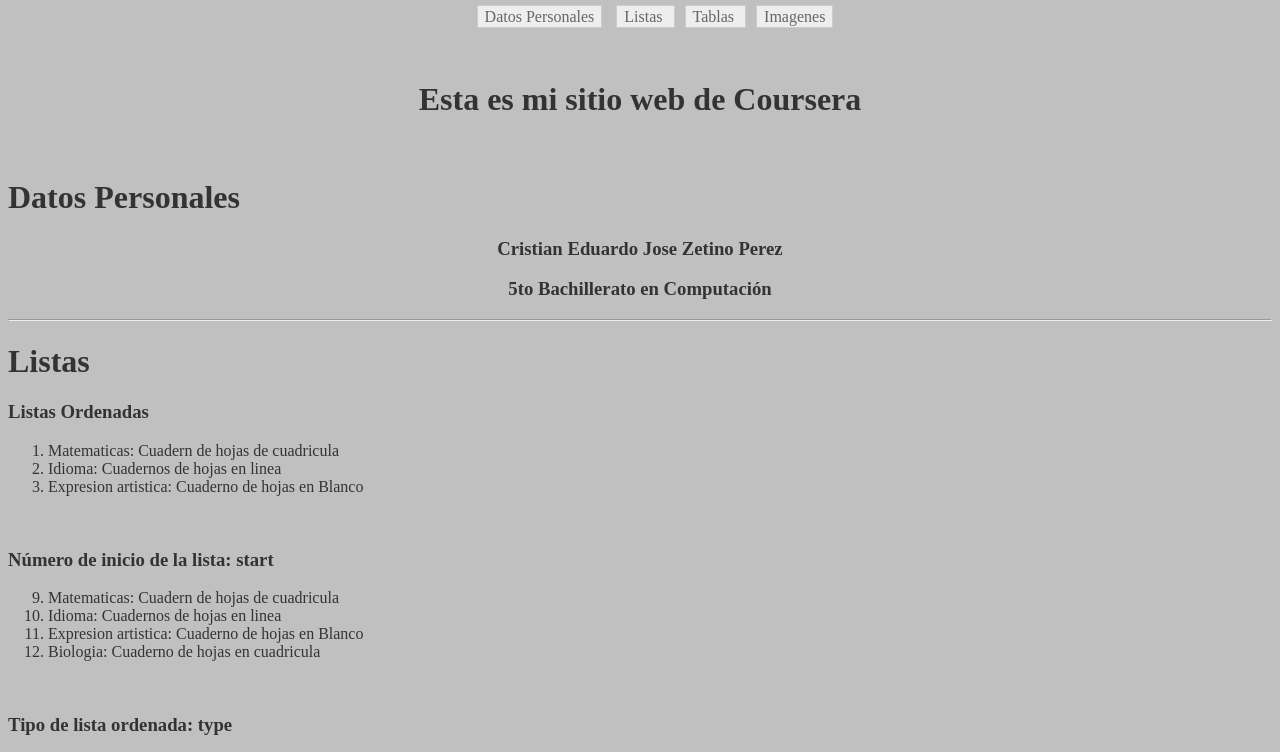
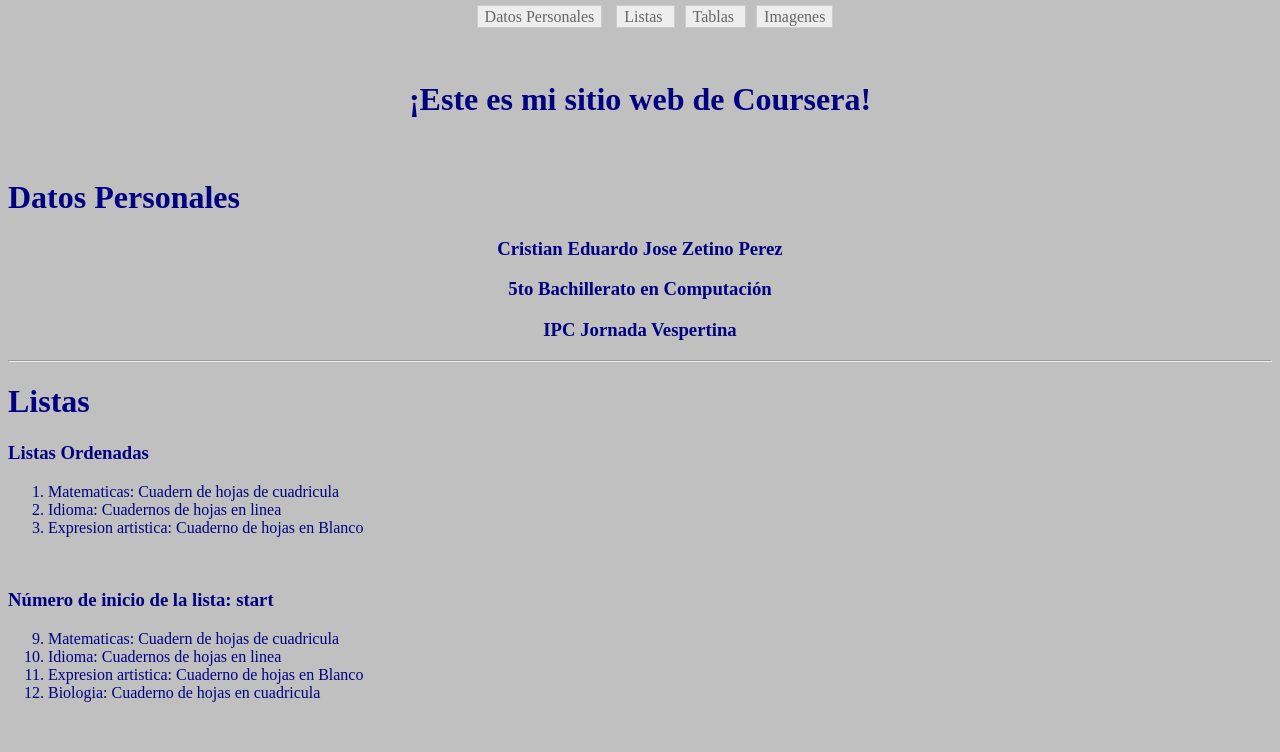
Before and after one commit to Cristian-ze/Documento, a plain HTML site: page index.html in a window 1280 px wide. Shown: the top 752 px of the page. Drawn offline with Linux system fonts and the light colour scheme.

Commit message:
Update index.html

```diff
--- a/index.html
+++ b/index.html
@@ -25,7 +25,7 @@
 		}
 
 	</style>
-    <body bgcolor="#C0C0C0" text="#333333" link="red" alink="black" vlink="orange">
+    <body bgcolor="#C0C0C0" text="#000080" link="red" alink="black" vlink="orange">
 <div id="navegador">
 	<ul>
 	<li><a href="#datos">Datos Personales</a></li>
@@ -36,13 +36,14 @@
 	</div>
 	<br>
 
-	<center><H1>Esta es mi sitio web de Coursera</th></center>
+	<center><H1>¡Este es mi sitio web de Coursera!</th></center>
 	<br>
 <p id="datos"> <h1>Datos Personales</h1></p>
 
 	<center><H3>Cristian Eduardo Jose Zetino Perez</H></center>
 
     <center><H3><th>5to Bachillerato en Computación</th></H></center>
+	<center><h3>IPC Jornada Vespertina</h3></center>
 	<hr>
 <p id="listas"><h1>Listas</h1></p>
 		<h3>Listas Ordenadas</h3>
```
